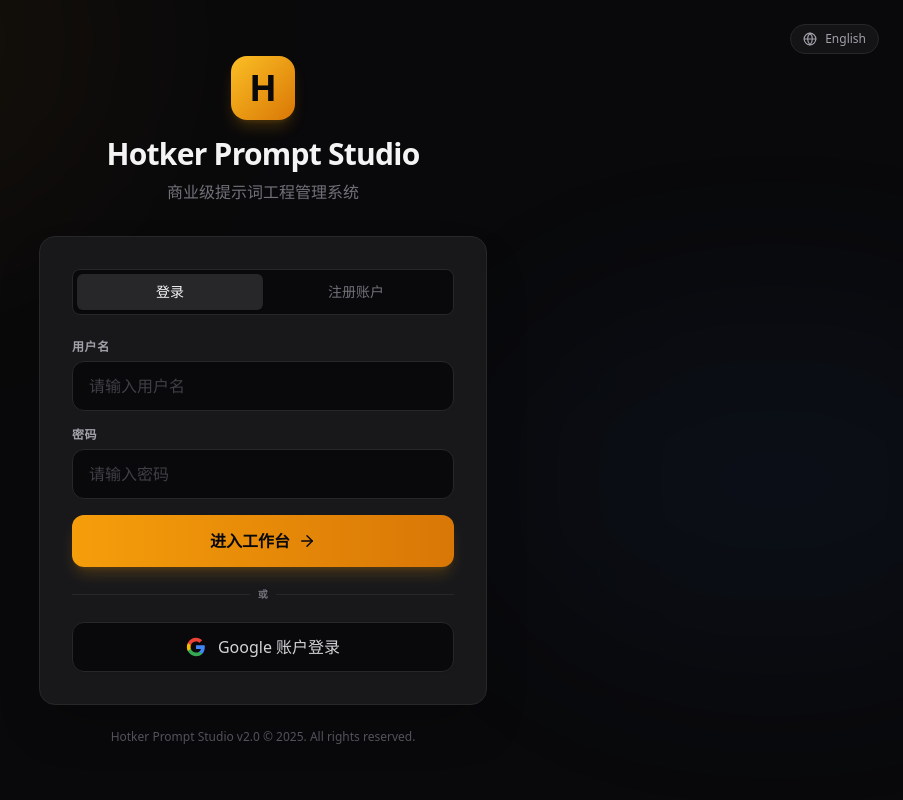
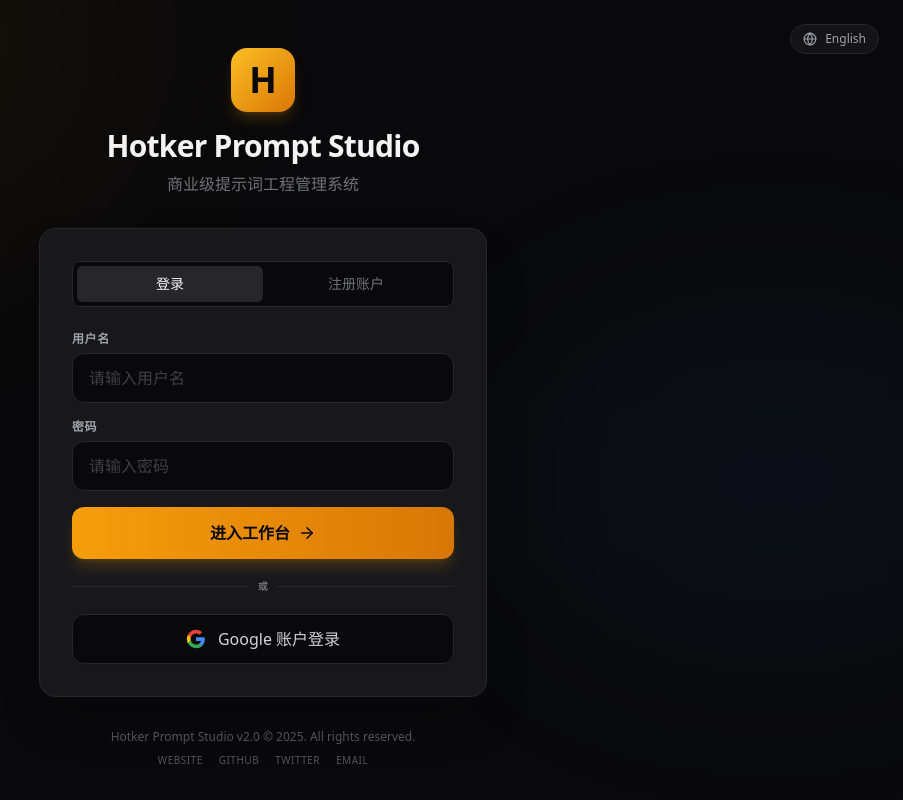
Before and after one commit to hotker/HotkerPromptManager, a React (Vite) app: page / in a window 1280 px wide. Shown: the whole page, without its empty margins (377-1280 px from the left). Built offline with nearby package versions, Linux system fonts and the light colour scheme.

Commit message:
feat: Add author information and links
Introduce author details and contact links to the application's UI and README files. This enhances discoverability and allows users to connect with the developer.

```diff
--- a/components/AuthPage.tsx
+++ b/components/AuthPage.tsx
@@ -2,6 +2,7 @@
 import { User } from '../types';
 import { authService } from '../services/authService';
 import { ArrowRight, Loader2, AlertCircle, Globe } from 'lucide-react';
+import { AUTHOR_INFO } from '../constants';
 
 interface AuthPageProps {
   onLogin: (user: User) => void;
@@ -217,9 +218,17 @@
             </button>
 
           </div>
-          <p className="text-center text-xs text-zinc-600 mt-6">
-            Hotker Prompt Studio v2.0 &copy; 2025. All rights reserved.
-          </p>
+          <div className="mt-8 text-center">
+            <p className="text-xs text-zinc-600 mb-2">
+              Hotker Prompt Studio v2.0 &copy; 2025. All rights reserved.
+            </p>
+            <div className="flex items-center justify-center gap-4 text-[10px] text-zinc-600 uppercase tracking-wider font-medium">
+               <a href={AUTHOR_INFO.website} target="_blank" className="hover:text-banana-500 transition-colors">Website</a>
+               <a href={AUTHOR_INFO.github} target="_blank" className="hover:text-banana-500 transition-colors">GitHub</a>
+               <a href={AUTHOR_INFO.twitterUrl} target="_blank" className="hover:text-banana-500 transition-colors">Twitter</a>
+               <a href={`mailto:${AUTHOR_INFO.email}`} className="hover:text-banana-500 transition-colors">Email</a>
+            </div>
+          </div>
         </div>
       </div>
     </div>
--- a/components/Dashboard.tsx
+++ b/components/Dashboard.tsx
@@ -3,6 +3,7 @@
 import { BarChart, Bar, XAxis, YAxis, Tooltip, ResponsiveContainer, PieChart, Pie, Cell } from 'recharts';
 import { Zap, Layers, FileCode2, Download, Upload, Database, AlertTriangle, CheckCircle2, Activity } from 'lucide-react';
 import { Language, translations } from '../translations';
+import { AUTHOR_INFO } from '../constants';
 
 interface DashboardProps {
   modules: PromptModule[];
@@ -287,6 +288,22 @@
           </ResponsiveContainer>
         </div>
       </div>
+
+      <div className="mt-12 py-6 border-t border-zinc-900 flex flex-col items-center justify-center text-zinc-600 text-sm gap-2">
+          <div className="flex items-center gap-2">
+            <span>Built by</span>
+            <a href={AUTHOR_INFO.website} target="_blank" rel="noopener noreferrer" className="text-zinc-400 hover:text-banana-400 font-medium transition-colors">{AUTHOR_INFO.name}</a>
+          </div>
+          <div className="flex items-center gap-4 text-xs">
+            <a href={AUTHOR_INFO.github} target="_blank" rel="noopener noreferrer" className="hover:text-zinc-300 transition-colors">GitHub</a>
+            <span className="text-zinc-800">•</span>
+            <a href={AUTHOR_INFO.twitterUrl} target="_blank" rel="noopener noreferrer" className="hover:text-zinc-300 transition-colors">X (Twitter)</a>
+            <span className="text-zinc-800">•</span>
+            <a href={`mailto:${AUTHOR_INFO.email}`} className="hover:text-zinc-300 transition-colors">Contact</a>
+            <span className="text-zinc-800">•</span>
+            <span className="opacity-50">v2.0</span>
+          </div>
+      </div>
     </div>
   );
 };
--- a/components/Sidebar.tsx
+++ b/components/Sidebar.tsx
@@ -3,6 +3,7 @@
 import { ViewState, User } from '../types';
 import { Language, translations } from '../translations';
 import { authService } from '../services/authService';
+import { AUTHOR_INFO } from '../constants';
 
 interface SidebarProps {
   currentView: ViewState;
@@ -175,6 +176,17 @@
                   <LogOut size={18} />
                   <span>{t.sidebar.logout}</span>
                 </button>
+              </div>
+
+              <div className="mt-auto pt-6 border-t border-zinc-800 text-xs text-zinc-500 text-center">
+                 <p className="mb-2 text-[10px] uppercase tracking-wider font-bold">Created by {AUTHOR_INFO.name}</p>
+                 <div className="flex justify-center gap-3 text-[10px]">
+                   <a href={AUTHOR_INFO.website} target="_blank" className="hover:text-zinc-300">Website</a>
+                   <span className="text-zinc-800">|</span>
+                   <a href={AUTHOR_INFO.github} target="_blank" className="hover:text-zinc-300">GitHub</a>
+                   <span className="text-zinc-800">|</span>
+                   <a href={AUTHOR_INFO.twitterUrl} target="_blank" className="hover:text-zinc-300">Twitter</a>
+                 </div>
               </div>
            </div>
         </div>
--- a/constants.ts
+++ b/constants.ts
@@ -24,6 +24,15 @@
   { id: 'gemini-3-pro-preview', name: 'Gemini 3.0 Pro (复杂推理)' },
   { id: 'gemini-2.5-flash-image', name: 'Hotker Prompt Studio (图像生成)' },
 ];
+
+export const AUTHOR_INFO = {
+  name: 'hotker',
+  twitter: '@hotker_ai',
+  twitterUrl: 'https://x.com/hotker_ai',
+  github: 'https://github.com/hotker/HotkerPromptManager',
+  website: 'https://hotker.com',
+  email: 'hotker@gmail.com'
+};
 
 // Commercial Grade Initial Data
 export const INITIAL_MODULES: PromptModule[] = [
```
Also changed, not shown: 2 other files (tests, documents, lock files or other folders).
